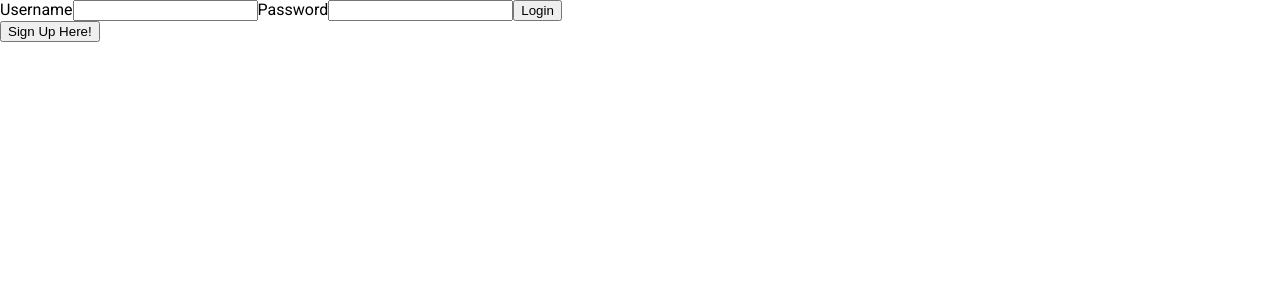
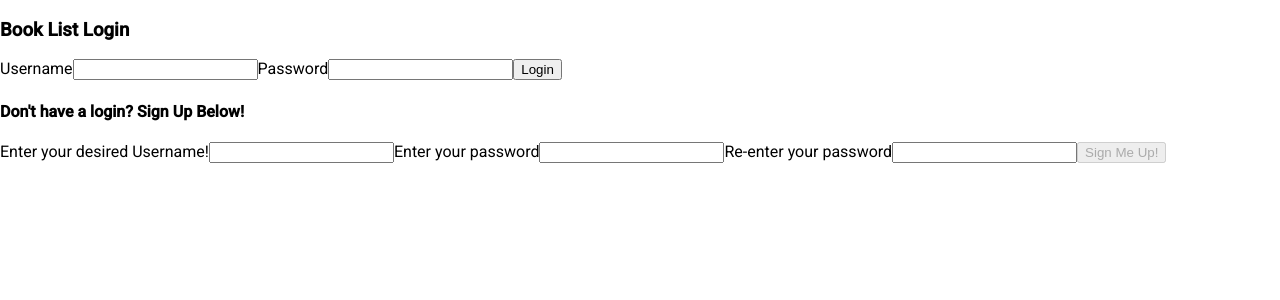
Before and after one commit to rc-devs/fe_books, an Angular app in the folder fe_books/: page / in a window 1280 px wide. Shown: the top 300 px of the page. Built offline with nearby package versions, Linux system fonts and the light colour scheme.

Commit message:
hardcode signup below login, remove button

```diff
--- a/fe_books/src/app/core/navbar/navbar.component.html
+++ b/fe_books/src/app/core/navbar/navbar.component.html
@@ -3,6 +3,9 @@
   <button [routerLink]="['/book-creation']"> Create Book</button>
   <button [routerLink]="['/book-list']"> Your Books </button>
 } @else {
+  <h3>Book List Login</h3>
   <app-login></app-login>
-  <button [routerLink]="['/sign-up']">Sign Up Here!</button>
+
+  <h4>Don't have a login? Sign Up Below!</h4>
+  <app-signup></app-signup>
 }
--- a/fe_books/src/app/core/navbar/navbar.component.ts
+++ b/fe_books/src/app/core/navbar/navbar.component.ts
@@ -3,10 +3,11 @@ import { LoginComponent } from '../login/login.component';
 import { RouterModule, RouterOutlet } from '@angular/router';
 import { LogoutComponent } from '../logout/logout.component';
 import { AuthenticateService } from '../../../shared/services/authenticate.service';
+import { SignupComponent } from '../signup/signup.component';
 
 @Component({
   selector: 'app-navbar',
-  imports: [LoginComponent, LogoutComponent, RouterOutlet, RouterModule],
+  imports: [LoginComponent, LogoutComponent, SignupComponent, RouterOutlet, RouterModule],
   templateUrl: './navbar.component.html',
   styleUrl: './navbar.component.css'
 })
```
